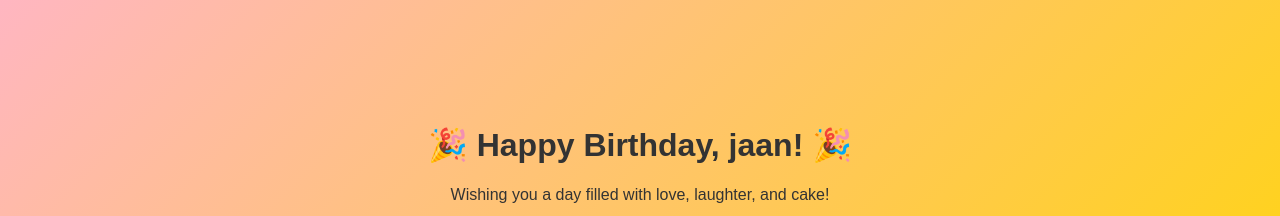
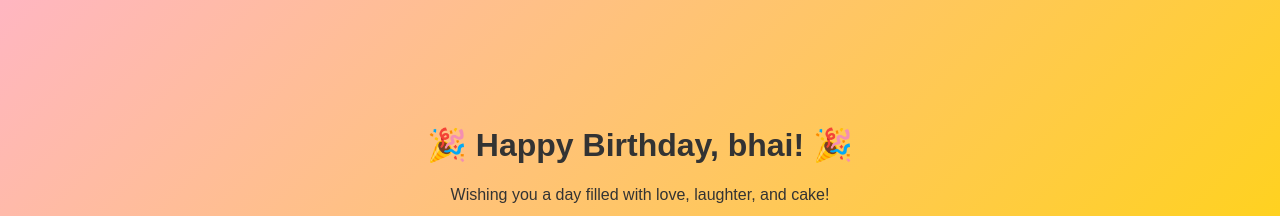
Before and after one commit to zs7998329-zs/web, a plain HTML site: page index.html in a window 1280 px wide. Shown: the top 216 px of the page. Drawn offline with Linux system fonts and the light colour scheme.

Commit message:
update the heading

```diff
--- a/index.html
+++ b/index.html
@@ -8,7 +8,7 @@
 </head>
 <body>
   <div class="container">
-    <h1>🎉 Happy Birthday, jaan! 🎉</h1>
+    <h1>🎉 Happy Birthday, bhai! 🎉</h1>
     <p>Wishing you a day filled with love, laughter, and cake!</p>
     <img src="birthday cake.avif" alt="Birthday Cake" class="cake">
     <button onclick="showSurprise()">Click for a Surprise 🎁</button>
```
